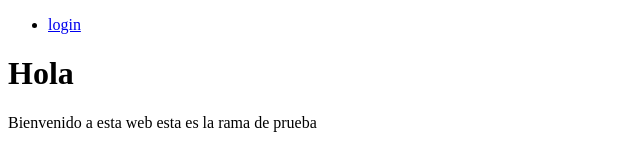
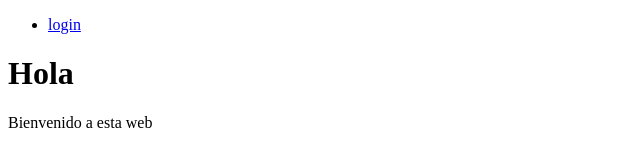
Before and after one commit to TonyLuque/express_mongo, a website: page src/public/index.html in a window 1280 px wide. Shown: the whole page, without its empty margins (0-640 px from the left). Drawn offline with Linux system fonts and the light colour scheme.

Commit message:
quitar camios

```diff
--- a/src/public/index.html
+++ b/src/public/index.html
@@ -7,6 +7,6 @@
       </ul>
     </nav>
     <h1>Hola</h1>
-    <p>Bienvenido a esta web esta es la rama de prueba</p>
+    <p>Bienvenido a esta web</p>
   </body>
 </html>
```
